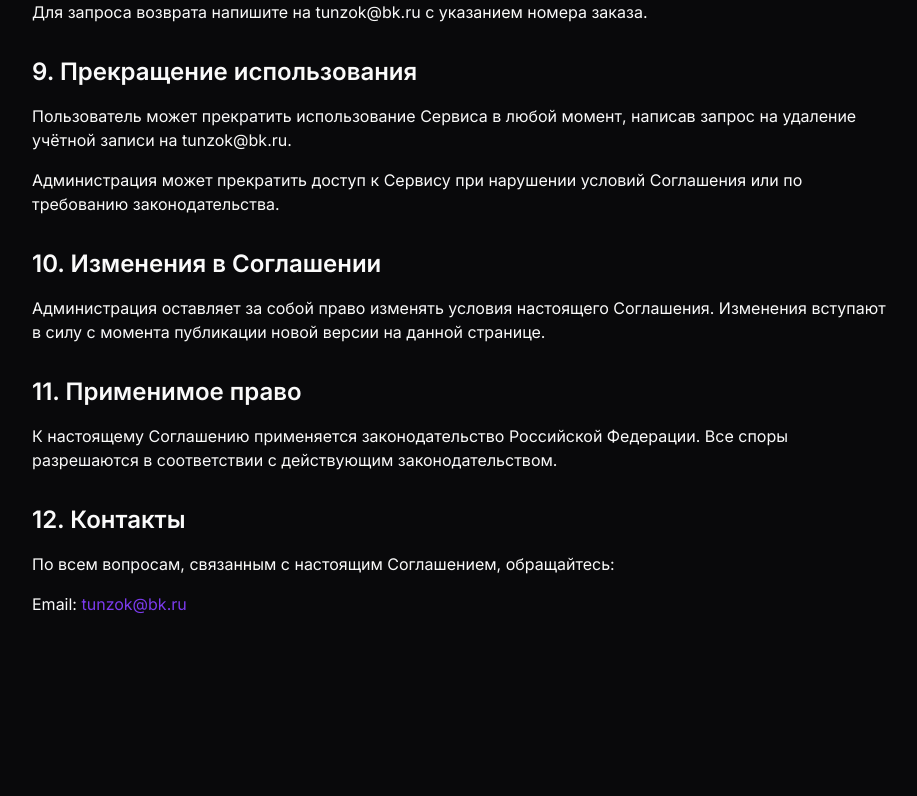
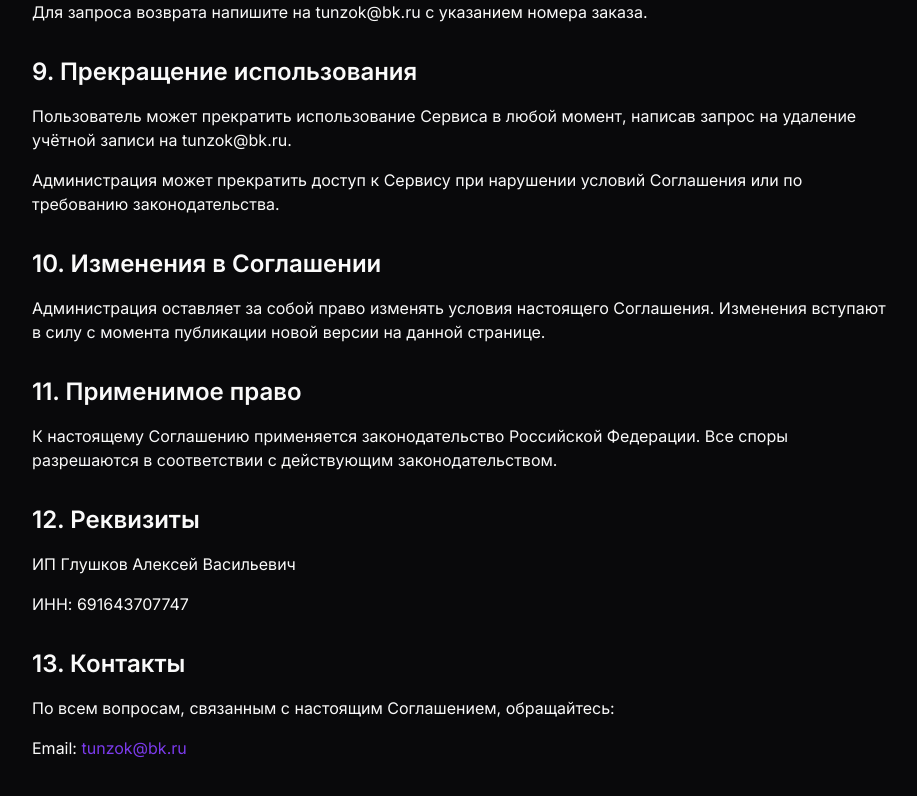
Before and after one commit to pr-poehali-dev/tunzok-web-app-9, a React (Vite) app: page /terms in a window 1280 px wide. Shown: the part 2048-2844 px from the top of the page, without its empty margins (176-1093 px from the left). Before the commit the page ends 2728 px from the top, so only its background shows below. Built offline with nearby package versions, Linux system fonts and the light colour scheme.

Commit message:
feat: Добавлен ИНН самозанятого Глушкова

```diff
--- a/src/pages/Terms.tsx
+++ b/src/pages/Terms.tsx
@@ -158,7 +158,17 @@ function Terms() {
           </section>
 
           <section className="mb-8">
-            <h2 className="text-2xl font-semibold mb-4">12. Контакты</h2>
+            <h2 className="text-2xl font-semibold mb-4">12. Реквизиты</h2>
+            <p className="mb-4">
+              ИП Глушков Алексей Васильевич
+            </p>
+            <p className="mb-4">
+              ИНН: 691643707747
+            </p>
+          </section>
+
+          <section className="mb-8">
+            <h2 className="text-2xl font-semibold mb-4">13. Контакты</h2>
             <p className="mb-4">
               По всем вопросам, связанным с настоящим Соглашением, обращайтесь:
             </p>
```
